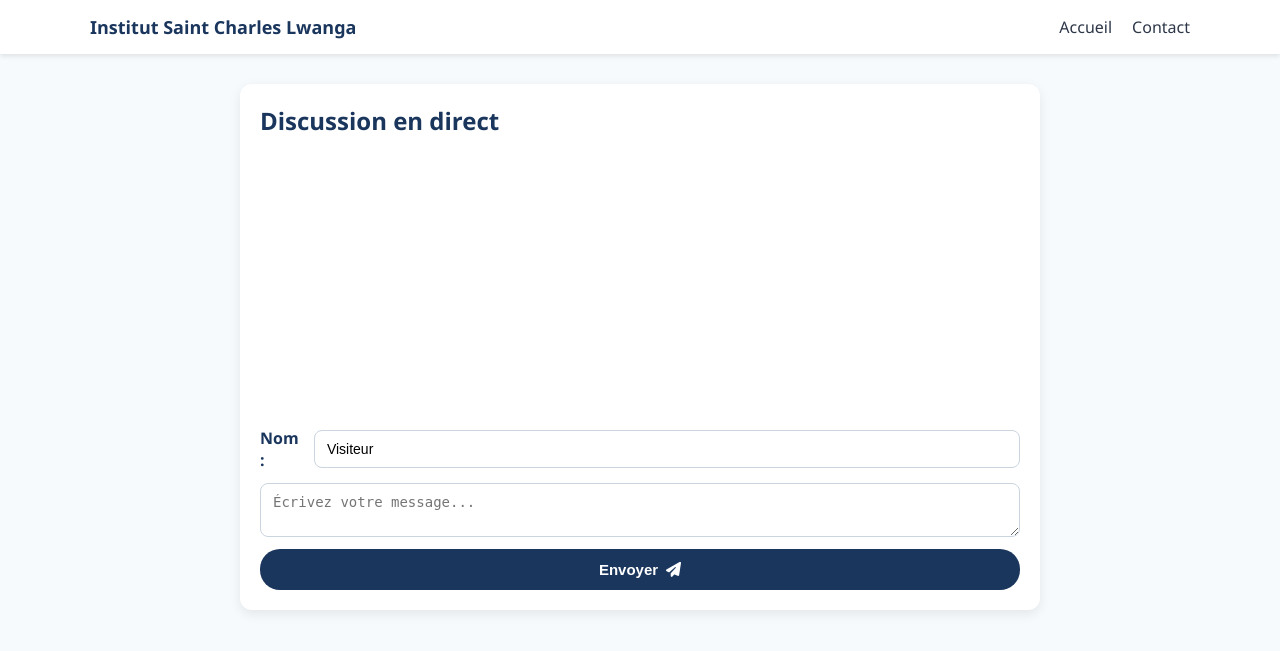
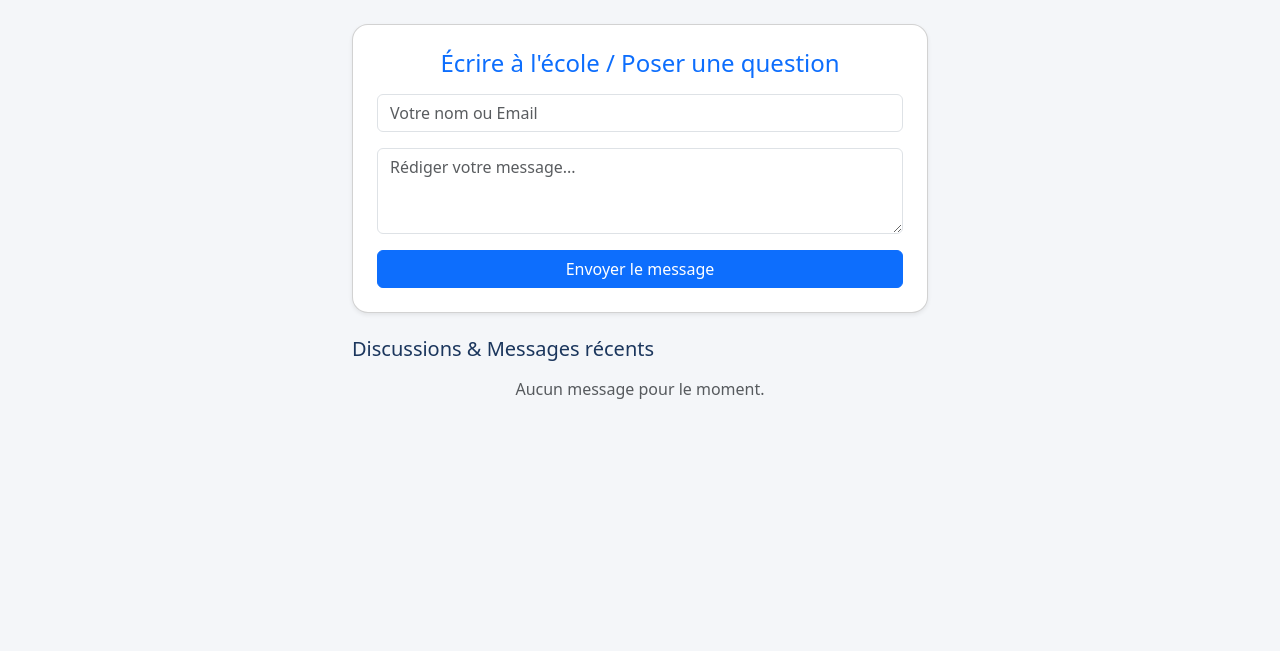
Before and after one commit to marcelomutshaila-hash/Institut-Saint-Charles-Lwanga, a Flask app: page /contact in a window 1280 px wide. Shown: the top 651 px of the page. Run offline with Flask 3, Linux system fonts and the light colour scheme.

Commit message:
Revise contact page layout and styling
Updated the contact page with a new title and Bootstrap stylesheet. Enhanced the message card styling and added a contact form for inquiries.

```diff
--- a/templates/contact.html
+++ b/templates/contact.html
@@ -3,131 +3,74 @@
 <head>
     <meta charset="UTF-8">
     <meta name="viewport" content="width=device-width, initial-scale=1.0">
-    <title>Contact - Institut Saint Charles Lwanga</title>
-    <link rel="stylesheet" href="https://cdnjs.cloudflare.com/ajax/libs/font-awesome/6.5.1/css/all.min.css">
+    <title>Contact & Message - Institut Saint Charles Lwanga</title>
+    <link href="https://cdn.jsdelivr.net/npm/bootstrap@5.3.0/dist/css/bootstrap.min.css" rel="stylesheet">
     <style>
-        body { font-family: 'Segoe UI', Tahoma, Geneva, Verdana, sans-serif; margin: 0; background-color: #f7fafc; color: #2d3748; }
-        header { background-color: #ffffff; box-shadow: 0 2px 5px rgba(0,0,0,0.1); position: sticky; top: 0; z-index: 1000; }
-        .nav-container { display: flex; justify-content: space-between; align-items: center; padding: 15px 20px; max-width: 1100px; margin: 0 auto; }
-        .logo-title { text-decoration: none; color: #1a365d; font-weight: bold; font-size: 18px; }
-        .menu-toggle { font-size: 24px; color: #1a365d; cursor: pointer; display: none; background: none; border: none; }
-        .nav-links { display: flex; gap: 20px; list-style: none; margin: 0; padding: 0; }
-        .nav-links a { text-decoration: none; color: #2d3748; font-weight: 500; }
-
-        @media (max-width: 768px) {
-            .menu-toggle { display: block; }
-            .nav-links { display: none; flex-direction: column; position: absolute; top: 100%; left: 0; width: 100%; background: #ffffff; box-shadow: 0 4px 6px rgba(0,0,0,0.1); padding: 15px 0; }
-            .nav-links.active { display: flex; }
-            .nav-links li { text-align: center; padding: 10px 0; }
+        body { background-color: #f4f6f9; }
+        .message-card {
+            background-color: #1b365d;
+            color: #ffffff;
+            border-radius: 12px;
+            padding: 15px;
+            margin-bottom: 15px;
         }
-
-        .container { max-width: 800px; margin: 30px auto; padding: 0 15px; }
-        .chat-container { background: #ffffff; border-radius: 12px; padding: 20px; box-shadow: 0 4px 12px rgba(0,0,0,0.08); }
-        .chat-messages { min-height: 250px; max-height: 450px; overflow-y: auto; margin-bottom: 20px; padding-right: 5px; }
-        .chat-input-zone { display: flex; flex-direction: column; gap: 12px; }
-        .chat-input-zone input, .chat-input-zone textarea { width: 100%; padding: 10px 12px; border: 1px solid #cbd5e0; border-radius: 8px; font-size: 14px; box-sizing: border-box; }
-        .send-btn { background-color: #1a365d; color: white; border: none; padding: 12px; border-radius: 20px; font-weight: bold; cursor: pointer; display: flex; align-items: center; justify-content: center; gap: 8px; font-size: 15px; }
+        .author-name { color: #f39c12; font-weight: bold; }
+        .admin-reply {
+            border-left: 3px solid #f39c12;
+            background-color: rgba(255, 255, 255, 0.1);
+            padding: 10px;
+            border-radius: 6px;
+            margin-top: 10px;
+        }
     </style>
 </head>
 <body>
 
-    <header>
-        <div class="nav-container">
-            <a href="/" class="logo-title">Institut Saint Charles Lwanga</a>
-            <button class="menu-toggle" id="menuToggle"><i class="fas fa-bars"></i></button>
-            <ul class="nav-links" id="navLinks">
-                <li><a href="/">Accueil</a></li>
-                <li><a href="/contact">Contact</a></li>
-            </ul>
-        </div>
-    </header>
+<div class="container my-4" style="max-width: 600px;">
 
-    <div class="container">
-        <div class="chat-container">
-            <h2 style="color: #1a365d; margin-top: 0;">Discussion en direct</h2>
-
-            <div class="chat-messages" id="zone-chat-messages"></div>
-
-            <div class="chat-input-zone">
-                <div style="display: flex; align-items: center; gap: 10px;">
-                    <strong style="color:#1a365d;">Nom :</strong>
-                    <input type="text" id="senderInput" placeholder="Votre nom..." value="Visiteur">
-                </div>
-                <textarea id="messageInput" rows="2" placeholder="Écrivez votre message..."></textarea>
-                <button class="send-btn" onclick="envoyerMessage()">Envoyer <i class="fas fa-paper-plane"></i></button>
+    <!-- Formulaire d'envoi -->
+    <div class="card p-4 shadow-sm mb-4" style="border-radius: 16px;">
+        <h4 class="mb-3 text-primary text-center">Écrire à l'école / Poser une question</h4>
+        <form action="{{ url_for('contact') }}" method="POST">
+            <div class="mb-3">
+                <input type="text" name="auteur" class="form-control" placeholder="Votre nom ou Email" required>
             </div>
-        </div>
+            <div class="mb-3">
+                <textarea name="contenu" class="form-control" rows="3" placeholder="Rédiger votre message..." required></textarea>
+            </div>
+            <button type="submit" class="btn btn-primary w-100">Envoyer le message</button>
+        </form>
     </div>
 
-    <script>
-        // Menu Hamburger
-        const menuToggle = document.getElementById('menuToggle');
-        const navLinks = document.getElementById('navLinks');
-        if (menuToggle) menuToggle.onclick = () => navLinks.classList.toggle('active');
+    <!-- Affichage du Fil de Discussion (Messages et Réponses Admin) -->
+    <h5 class="mb-3" style="color: #1b365d;">Discussions & Messages récents</h5>
 
-        // Charger les messages
-        async function chargerTousLesMessages() {
-            try {
-                const response = await fetch('/api/get_messages?t=' + new Date().getTime());
-                const messages = await response.json();
+    {% for msg in messages %}
+        <div class="message-card">
+            <div class="d-flex justify-content-between">
+                <span class="author-name">{{ msg.auteur }}</span>
+                <small style="color: #a0b2c6;">{{ msg.date_creation.strftime('%d/%m/%Y à %H:%M') }}</small>
+            </div>
+            <p class="mt-2 mb-1">{{ msg.contenu }}</p>
 
-                const zoneChat = document.getElementById('zone-chat-messages');
-                if (!zoneChat) return;
-                zoneChat.innerHTML = '';
+            <!-- Réponses envoyées par l'administrateur -->
+            {% if msg.reponses %}
+                {% for rep in msg.reponses %}
+                    <div class="admin-reply">
+                        <div class="d-flex justify-content-between">
+                            <strong style="color: #f39c12;">👑 Administrateur</strong>
+                            <small style="color: #a0b2c6;">{{ rep.date_creation.strftime('%H:%M') }}</small>
+                        </div>
+                        <p class="mb-0 mt-1">{{ rep.contenu }}</p>
+                    </div>
+                {% endfor %}
+            {% endif %}
+        </div>
+    {% else %}
+        <p class="text-center text-muted">Aucun message pour le moment.</p>
+    {% endfor %}
 
-                messages.forEach(msg => {
-                    const div = document.createElement('div');
-                    const estAdmin = msg.sender && msg.sender.toLowerCase().includes('admin');
+</div>
 
-                    div.style.backgroundColor = '#1a365d';
-                    div.style.color = '#ffffff';
-                    div.style.borderRadius = '10px';
-                    div.style.padding = '12px 15px';
-                    div.style.marginBottom = '12px';
-                    if (estAdmin) div.style.borderLeft = '6px solid #f6ad55';
-
-                    const badgeAdmin = estAdmin ? '<span style="background-color: #f6ad55; color: #1a365d; font-size: 10px; font-weight: bold; padding: 2px 6px; border-radius: 4px; margin-left: 8px;">ADMIN</span>' : '';
-
-                    div.innerHTML = `
-                        <div style="font-weight: bold; font-size: 14px; color: #f6ad55; margin-bottom: 5px; display: flex; align-items: center;">
-                            ${msg.sender || 'Visiteur'} ${badgeAdmin}
-                        </div>
-                        <div style="font-size: 15px; color: #ffffff; margin-bottom: 8px;">${msg.message}</div>
-                        <div style="text-align: right; font-size: 11px; color: #cbd5e0;">${msg.datetime_str || ''}</div>
-                        <hr style="border: 0; border-top: 1px solid rgba(255, 255, 255, 0.2); margin: 6px 0;">
-                        <div style="display: flex; gap: 15px; align-items: center; font-size: 13px;">
-                            <button onclick="aimerMessage(${msg.id})" style="border:none; background:none; cursor:pointer; color: #ffffff;">👍 <span>${msg.likes || 0}</span></button>
-                            <button onclick="pasAimerMessage(${msg.id})" style="border:none; background:none; cursor:pointer; color: #ffffff;">👎 <span>${msg.dislikes || 0}</span></button>
-                        </div>
-                    `;
-                    zoneChat.appendChild(div);
-                });
-            } catch (error) { console.error("Erreur de chargement :", error); }
-        }
-
-        // Envoyer message
-        async function envoyerMessage() {
-            const sender = document.getElementById('senderInput').value.trim() || 'Visiteur';
-            const messageInput = document.getElementById('messageInput');
-            const message = messageInput.value.trim();
-
-            if (!message) return alert("Veuillez inscrire un message.");
-
-            await fetch('/api/send_message', {
-                method: 'POST',
-                headers: { 'Content-Type': 'application/json' },
-                body: JSON.stringify({ sender: sender, message: message })
-            });
-
-            messageInput.value = '';
-            chargerTousLesMessages();
-        }
-
-        async function aimerMessage(id) { await fetch(`/api/like_message/${id}`, { method: 'POST' }); chargerTousLesMessages(); }
-        async function pasAimerMessage(id) { await fetch(`/api/dislike_message/${id}`, { method: 'POST' }); chargerTousLesMessages(); }
-
-        setInterval(chargerTousLesMessages, 3000);
-        chargerTousLesMessages();
-    </script>
 </body>
 </html>
```
